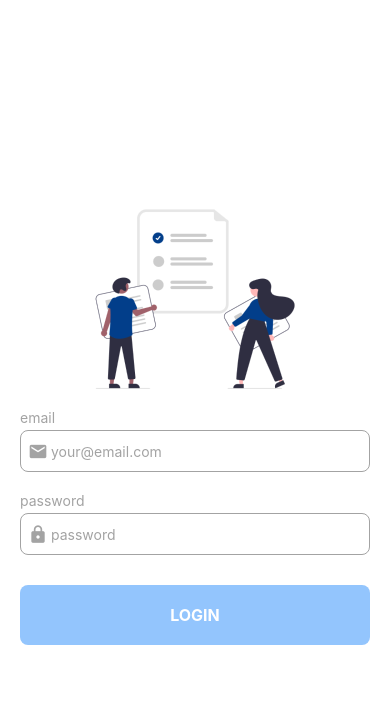
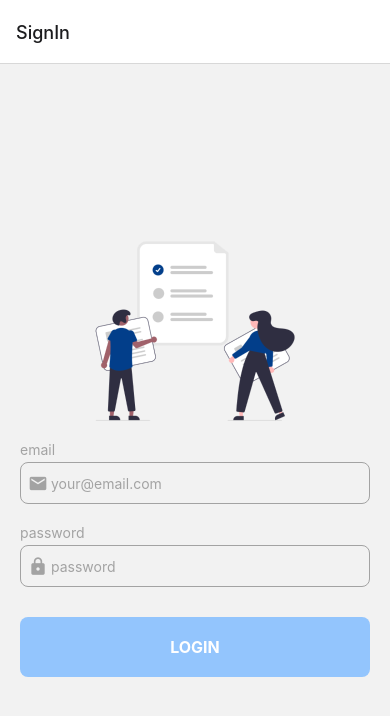
Before and after one commit to anjigu/react_native_todo, a React Native app: screen / in a window 390 px wide. Shown: the top 716 px of the page. Built offline with nearby package versions, Linux system fonts and the light colour scheme.

Commit message:
feat: 네이티브 스택 내비게이터 설정

```diff
--- a/package.json
+++ b/package.json
@@ -10,11 +10,14 @@
   },
   "dependencies": {
     "@react-navigation/native": "^6.1.3",
+    "@react-navigation/native-stack": "^6.9.9",
     "expo": "~47.0.12",
     "expo-status-bar": "~1.4.2",
     "prop-types": "^15.8.1",
     "react": "18.1.0",
-    "react-native": "0.70.5"
+    "react-native": "0.70.5",
+    "react-native-safe-area-context": "4.4.1",
+    "react-native-screens": "~3.18.0"
   },
   "devDependencies": {
     "@babel/core": "^7.12.9",
--- a/src/App.js
+++ b/src/App.js
@@ -1,22 +1,14 @@
+import { NavigationContainer } from '@react-navigation/native';
 import { StatusBar } from 'expo-status-bar';
-import { StyleSheet, View } from 'react-native';
-import { WHITE } from './colors';
-import SignInScreen from './screens/SignInScreen';
-
+import AuthStack from './navigations/AuthStack';
 
 const App = () => {
   return (
-    <View style={styles.container}>
+    <NavigationContainer>
       <StatusBar style="dark" />
-      <SignInScreen />
-      {/* <TestAvoid /> */}
-    </View>
+      <AuthStack />
+    </NavigationContainer>
   );
 };
-const styles = StyleSheet.create({
-  container: {
-    flex: 1,
-    backgroundColor: WHITE,
-  },
-});
+
 export default App;
--- /dev/null
+++ b/src/navigations/AuthStack.js
@@ -0,0 +1,14 @@
+import { createNativeStackNavigator } from '@react-navigation/native-stack';
+import SignInScreen from '../screens/SignInScreen';
+
+const Stack = createNativeStackNavigator();
+
+const AuthStack = () => {
+  return (
+    <Stack.Navigator>
+      <Stack.Screen name={'SignIn'} component={SignInScreen} />
+    </Stack.Navigator>
+  );
+};
+
+export default AuthStack;
```
Also changed, not shown: 1 other file (tests, documents, lock files or other folders).
